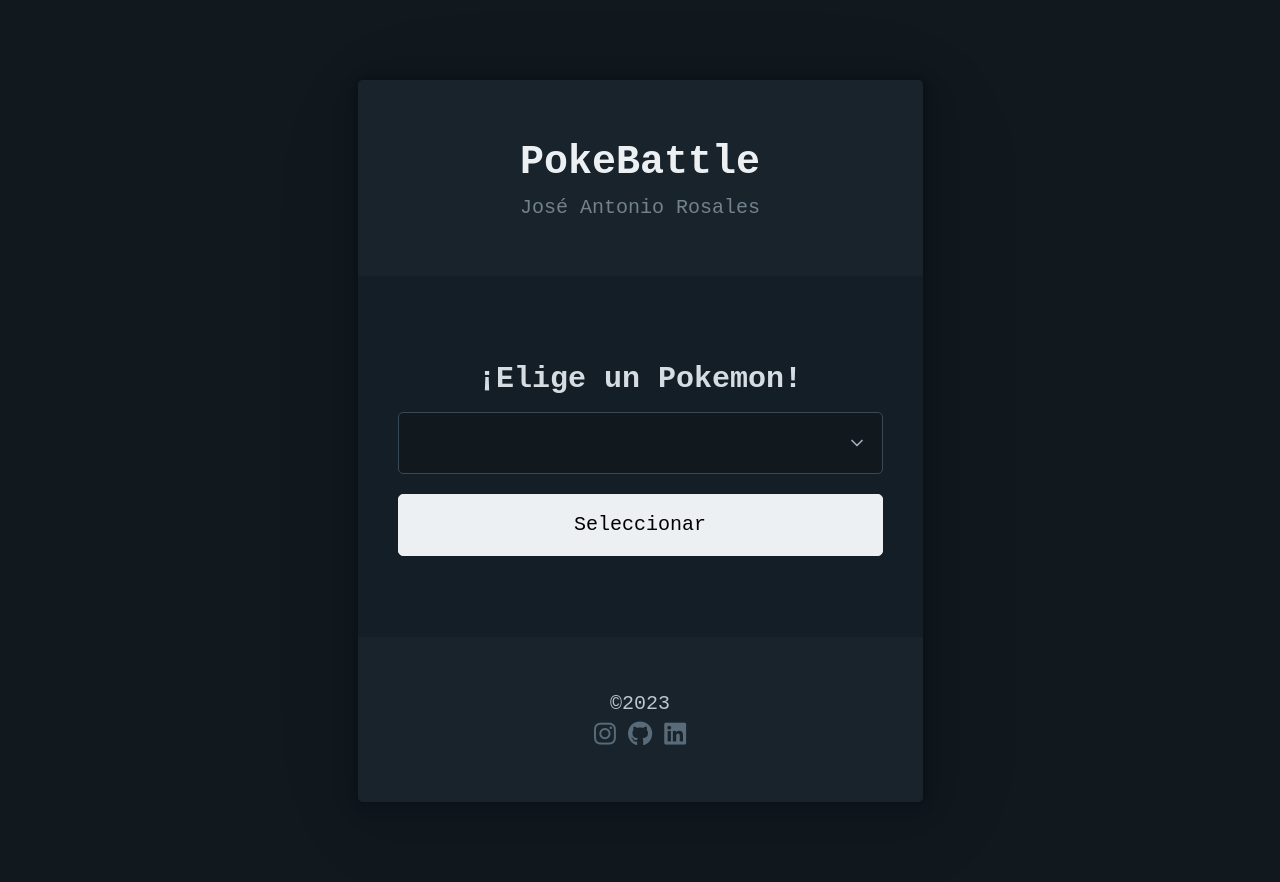
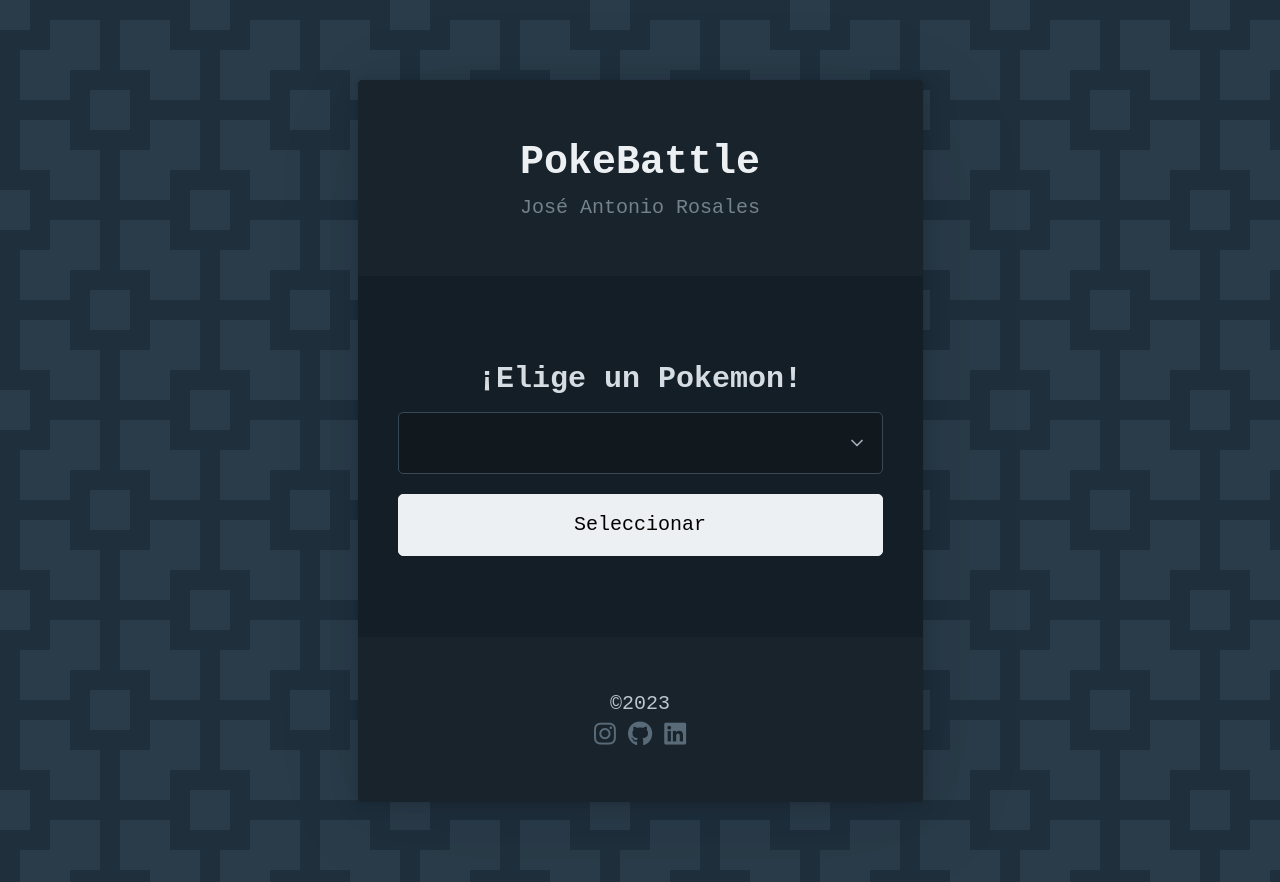
Before and after one commit to xrimsonn/poke-battle-js, a plain HTML site: page index.html in a window 1280 px wide. Drawn offline with nearby package versions, Linux system fonts and the light colour scheme; no server answers; a web font is replaced by a local one.

Commit message:
pokemon bg

```diff
--- a/style.css
+++ b/style.css
@@ -54,6 +54,10 @@ a {
   text-align: center;
 }
 
+img {
+  margin: 16px;
+}
+
 .icon-button {
   background: none;
   border: none;
@@ -61,3 +65,23 @@ a {
   cursor: pointer;
   margin: 0;
 }
+
+.versus {
+  justify-content: center;
+}
+
+html {
+  --s: 100px; /* control the size */
+  --c1: #1f2f3c;
+  --c2: #2a3b49;
+
+  --_s: calc(2 * var(--s)) calc(2 * var(--s));
+  --_g: var(--_s) conic-gradient(at 40% 40%, #0000 75%, var(--c1) 0);
+  --_p: var(--_s) conic-gradient(at 20% 20%, #0000 75%, var(--c2) 0);
+  background: calc(0.9 * var(--s)) calc(0.9 * var(--s)) / var(--_p),
+    calc(-0.1 * var(--s)) calc(-0.1 * var(--s)) / var(--_p),
+    calc(0.7 * var(--s)) calc(0.7 * var(--s)) / var(--_g),
+    calc(-0.3 * var(--s)) calc(-0.3 * var(--s)) / var(--_g),
+    conic-gradient(from 90deg at 20% 20%, var(--c2) 25%, var(--c1) 0) 0 0 /
+      var(--s) var(--s);
+}
```
